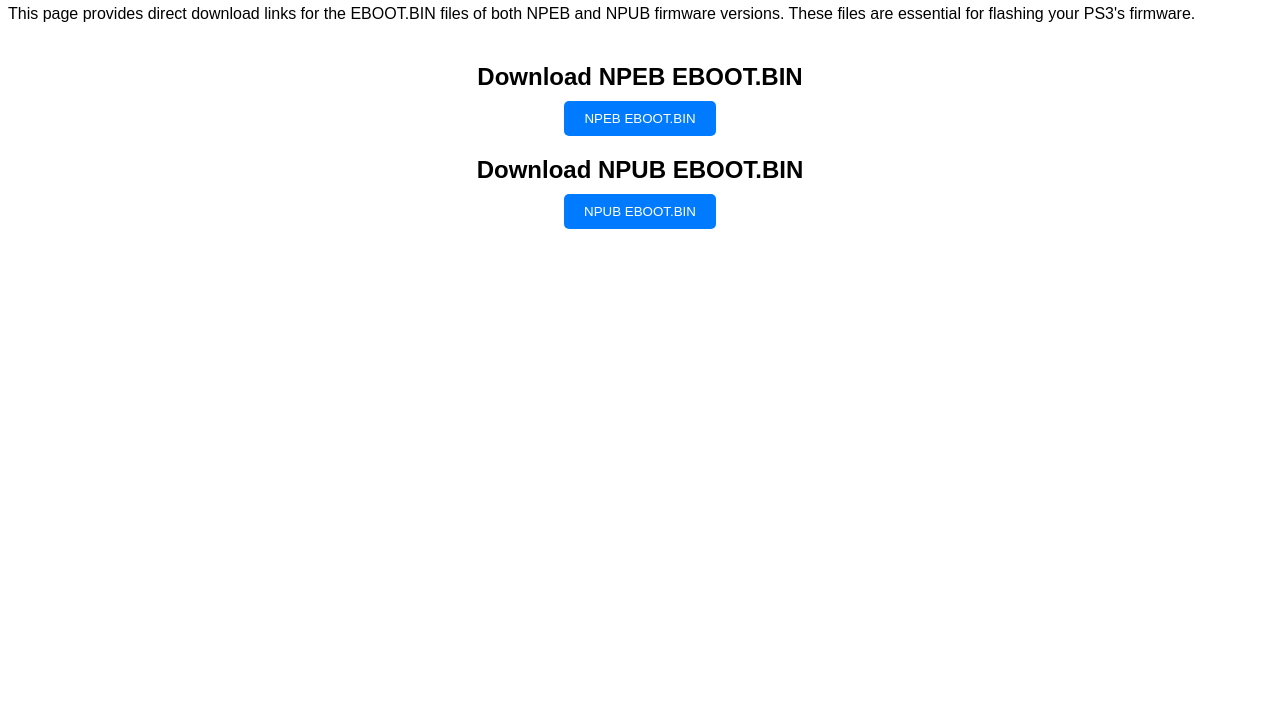
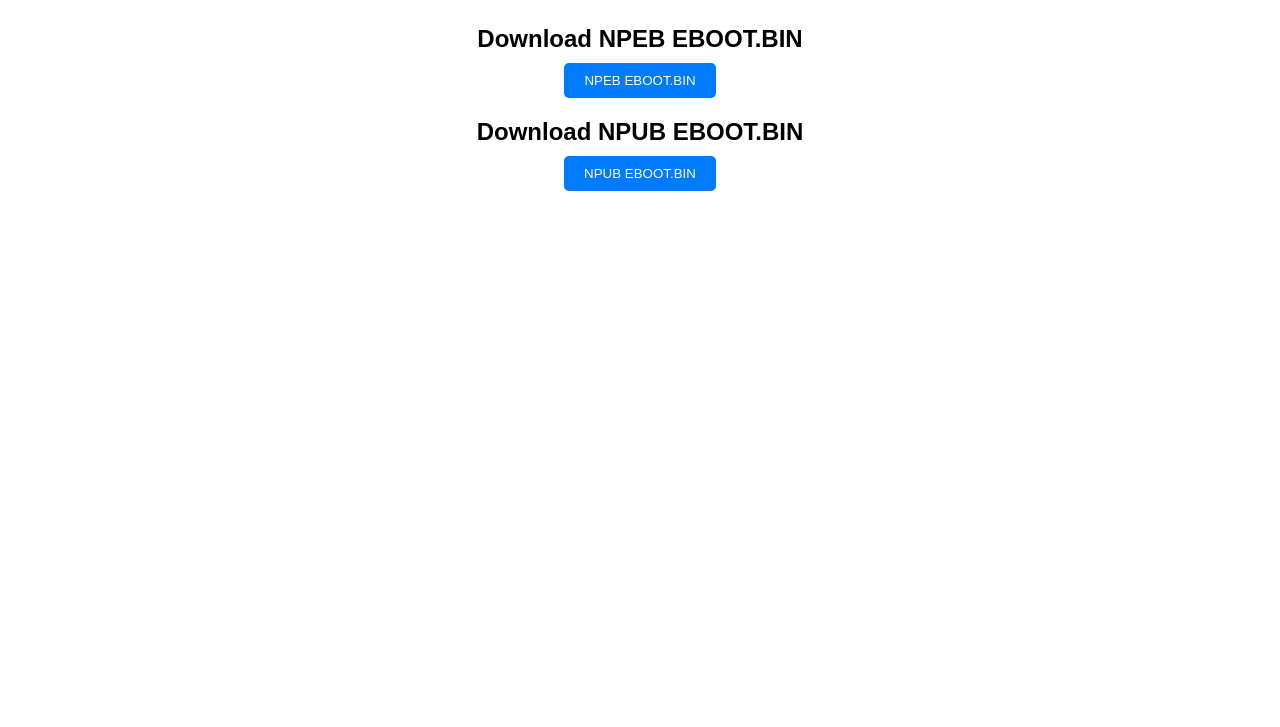
Before and after one commit to ZsuperAdevKniceIbro/main2, a plain HTML site: page index.html in a window 1280 px wide. Shown: the part 73-800 px from the top of the page. Drawn offline with Linux system fonts and the light colour scheme.

Commit message:
Update index.html

```diff
--- a/index.html
+++ b/index.html
@@ -44,9 +44,7 @@
 <body>
     <h1>EBOOT.BIN File Downloads</h1>
 
-    <p>
-        This page provides direct download links for the EBOOT.BIN files of both NPEB and NPUB firmware versions. These files are essential for flashing your PS3's firmware.
-    </p>
+
 
     <div class="download-options">
         <h2>Download NPEB EBOOT.BIN</h2>
```
